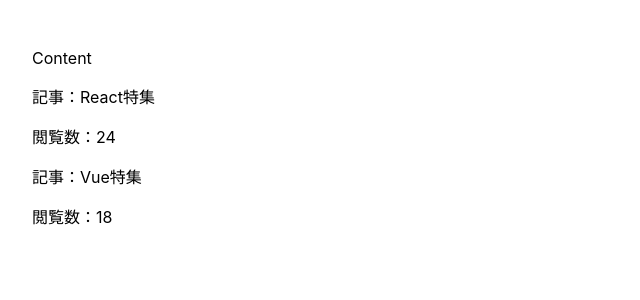
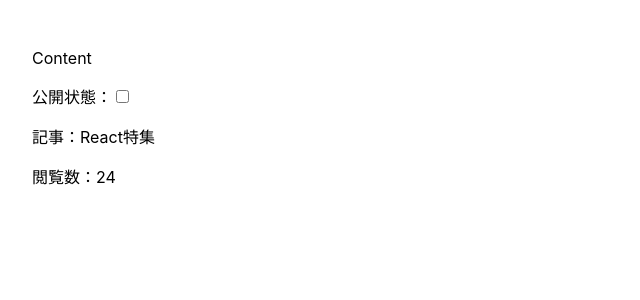
Before and after one commit to BoxPistols/React_TraZm, a React (Create React App) app: page / in a window 1280 px wide. Shown: the top 300 px of the page, without its empty margins (0-640 px from the left). Built offline with nearby package versions, Linux system fonts and the light colour scheme.

Commit message:
[setState]

```diff
--- a/src/Article.jsx
+++ b/src/Article.jsx
@@ -2,10 +2,18 @@ import React from 'react'
 
 const Article = (props) => {
   return(
-    <div>
+    <>
+
+      <p>
+        <label htmlFor="checkArticle">公開状態：</label>
+        <input id="checkArticle" type="checkbox"
+               checked={props.isPublished}
+               onClick={()=>props.toggle()}
+        />
+      </p>
       <p>記事：{props.title}</p>
       <p>閲覧数：{props.view}</p>
-    </div>
+    </>
   )
 }
 // class Article extends React.Component{
--- a/src/Blog.jsx
+++ b/src/Blog.jsx
@@ -4,22 +4,30 @@ import Article from './Article'
 class Blog extends React.Component {
   constructor(props) {
     super(props)
+    this.state ={
+      isPublished: false
+    }
+  }
+  togglePublished = ()=>{
+    this.setState(
+      {
+      isPublished: !this.state.isPublished
+      }
+    )
   }
   render() {
     return(
-      <div>
+      <>
         <p>Content</p>
         <p>
           <Article
             title={'React特集'}
-            view={24}/>
+            view={24}
+            isPublished={this.state.isPublished}
+            toggle={()=>this.togglePublished()}
+          />
         </p>
-        <p>
-          <Article
-            title={'Vue特集'}
-            view={18}/>
-        </p>
-      </div>
+      </>
     )
   }
 }
```
